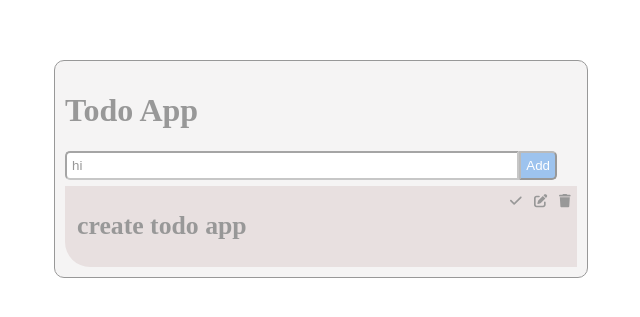
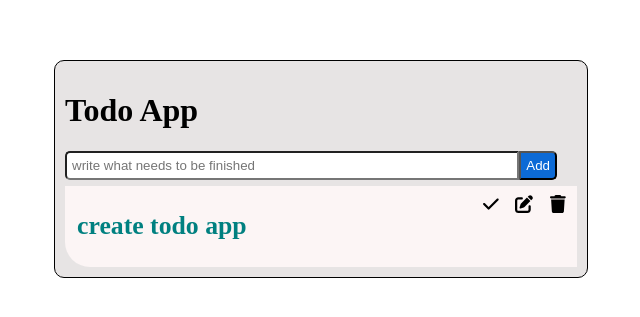
Before and after one commit to sahil-arora-au46/TodoApp, a Vue app in the folder todo/: page / in a window 1280 px wide. Shown: the part 239-556 px from the top of the page, without its empty margins (319-959 px from the left). Built offline with nearby package versions, Linux system fonts and the light colour scheme.

Commit message:
fixed bugs

```diff
--- a/todo/src/App.vue
+++ b/todo/src/App.vue
@@ -63,7 +63,7 @@ let updateHandler = () => {
   padding: 10px;
   border-radius: 10px;
   background-color: #e7e4e4;
-  opacity: .4;
+
 
 }
 .editBox {
@@ -72,14 +72,15 @@ let updateHandler = () => {
   justify-content: center;
   align-items: center;
   position: absolute;
-  top:0px;
-  right:0px;
-  background-color: #141111;
-  width: 100%;
-  height: 100%;
+  top:-10px;
+  right:-10px;
+  background-color: #dfdada;
+  width: 110%;
+  height: 110%;
   border: 1px solid black;
   padding: 10px;
   border-radius: 10px;
+   /* opacity: .4; */
 
 
 
@@ -87,7 +88,6 @@ let updateHandler = () => {
 .icon-wrapper{
     background-color:transparent ;
     border: none;
-    color: white;
     position: absolute;
     top: 3px;
     right: 10px;
--- a/todo/src/components/TaskDisplay.vue
+++ b/todo/src/components/TaskDisplay.vue
@@ -32,13 +32,13 @@ let editHandler = (task)=>{
 
 <style  scoped>
 .task-container{
-    background-color: #c7b3b3;
+    background-color: #fcf5f5;
     display:flex;
     justify-content: space-between;
     margin-top: 6px;
     padding-left: 12px;
     border-bottom-left-radius: 25px;
-    color:black;
+    color:teal;
     font-size: 22px;
 
 
@@ -47,9 +47,13 @@ let editHandler = (task)=>{
 .completed{
     text-decoration:line-through;
     text-decoration-thickness: 4px;
+    text-decoration-color: black;
 }
 .icon-wrapper{
     background-color:transparent ;
     border: none;
+    font-size: large;
+    margin-top: 8px;
+    margin-right: 5px;
 }
 </style>
--- a/todo/src/components/TaskForm.vue
+++ b/todo/src/components/TaskForm.vue
@@ -25,10 +25,11 @@ export default {
 .taskInput{
   width: 86%;
   height: 20%;
-  /* background-color: #7a2f2f; */
   padding: 5px;
   border-top-left-radius: 5PX;
   border-bottom-left-radius: 5PX;
+  /* background-color: #a81616; */
+  color: black !important;
 }
 .taskbutton{
   padding: 5px;
--- a/todo/src/stores/TaskStore.js
+++ b/todo/src/stores/TaskStore.js
@@ -7,7 +7,7 @@ const allTask = ref([{
     isCompleted:false
 }])
 
-const taskValue = ref('hi');
+const taskValue = ref('');
 const editField = ref(false);
 const updatedTask = ref('');
 const updatedTaskIndex = ref(null)
```
